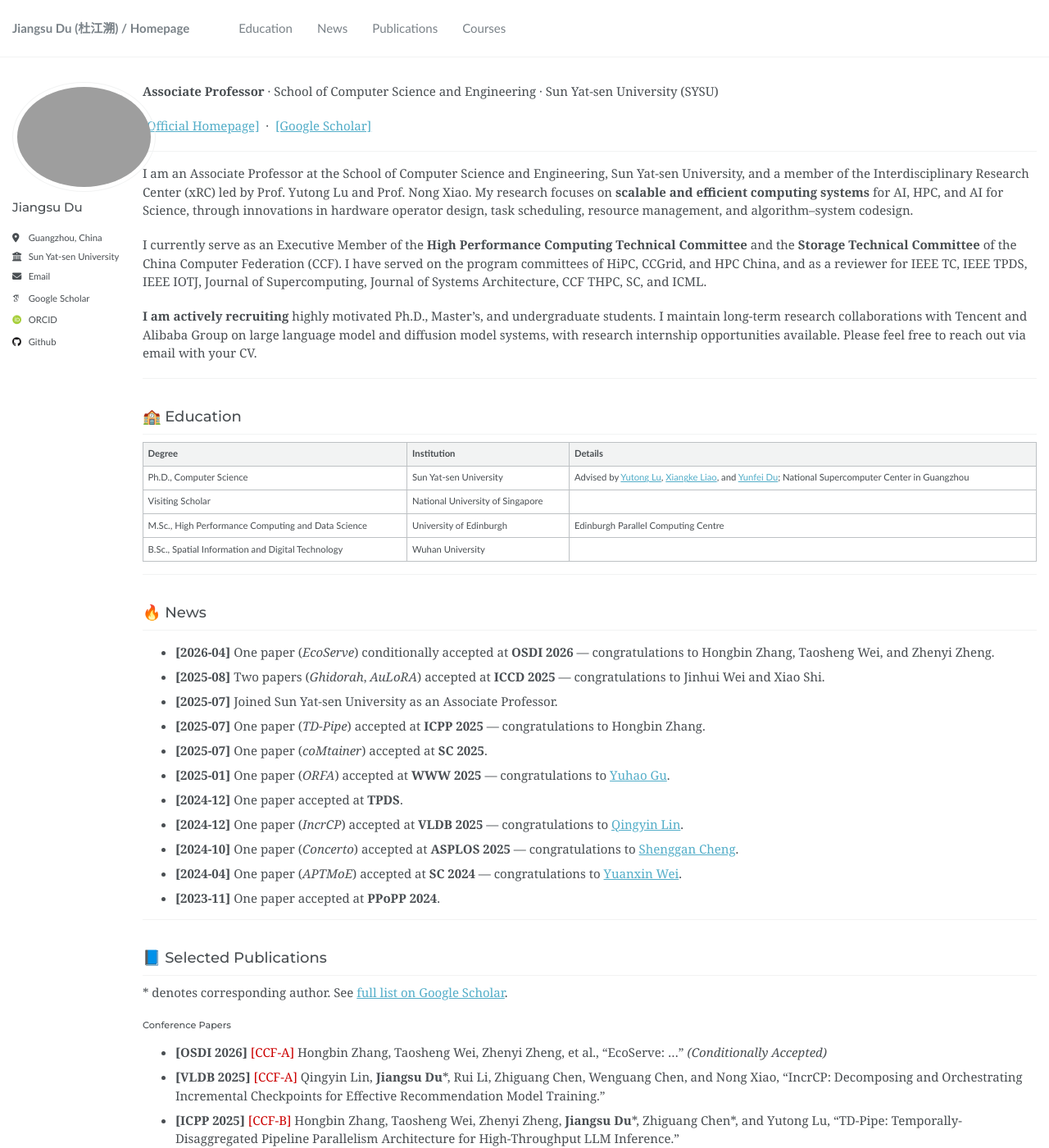
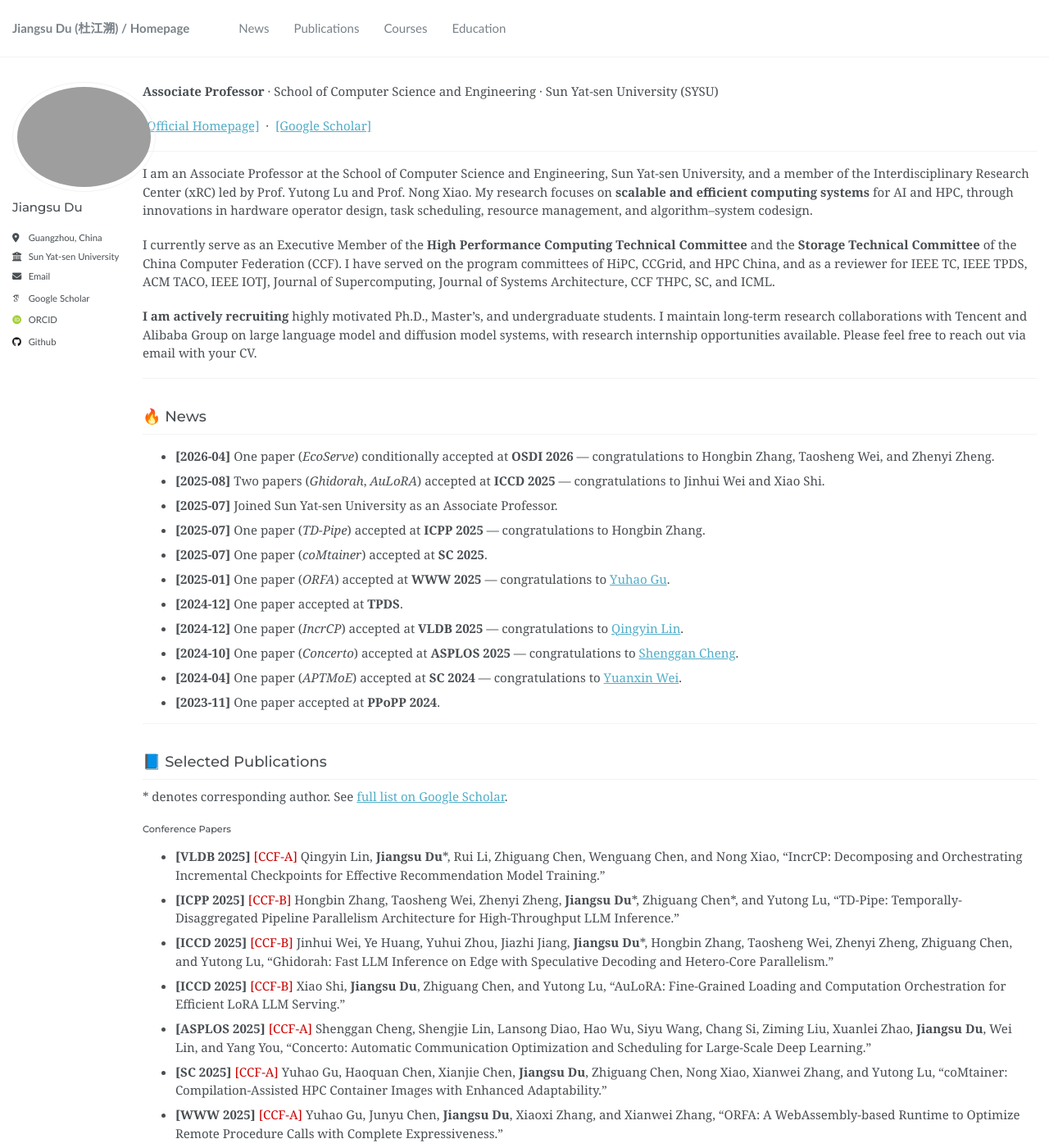
Before and after one commit to dujiangsu/dujiangsu.github.io, a Jekyll site: the page built from _pages/about.md, in a window 1280 px wide and 1400 px high. Shown: the whole window at 82% size. Built offline with Jekyll 4.4.1, drawn with Linux system fonts in a browser that asks for light colours; emoji names are drawn with the system emoji font; some web fonts are replaced; some of the changed text lies outside the part shown.

Commit message:
Move Education to last section; update nav order; fix PhD details
- Reorder sections: News > Publications > Courses > Education
- Update top nav order to match
- Remove "National Supercomputer Center in Guangzhou" from PhD entry

```diff
--- a/_data/navigation.yml
+++ b/_data/navigation.yml
@@ -5,9 +5,6 @@
 # prevent it from being included in the site.
 
 main:
-  - title: "Education"
-    url: /#school-education
-
   - title: "News"
     url: /#fire-news
 
@@ -16,3 +13,6 @@ main:
 
   - title: "Courses"
     url: /#courses
+
+  - title: "Education"
+    url: /#school-education
--- a/_pages/about.md
+++ b/_pages/about.md
@@ -12,22 +12,11 @@ redirect_from:
 
 ---
 
-I am an Associate Professor at the School of Computer Science and Engineering, Sun Yat-sen University, and a member of the Interdisciplinary Research Center (xRC) led by Prof. Yutong Lu and Prof. Nong Xiao. My research focuses on **scalable and efficient computing systems** for AI, HPC, and AI for Science, through innovations in hardware operator design, task scheduling, resource management, and algorithm–system codesign.
+I am an Associate Professor at the School of Computer Science and Engineering, Sun Yat-sen University, and a member of the Interdisciplinary Research Center (xRC) led by Prof. Yutong Lu and Prof. Nong Xiao. My research focuses on **scalable and efficient computing systems** for AI and HPC, through innovations in hardware operator design, task scheduling, resource management, and algorithm–system codesign.
 
-I currently serve as an Executive Member of the **High Performance Computing Technical Committee** and the **Storage Technical Committee** of the China Computer Federation (CCF). I have served on the program committees of HiPC, CCGrid, and HPC China, and as a reviewer for IEEE TC, IEEE TPDS, IEEE IOTJ, Journal of Supercomputing, Journal of Systems Architecture, CCF THPC, SC, and ICML.
+I currently serve as an Executive Member of the **High Performance Computing Technical Committee** and the **Storage Technical Committee** of the China Computer Federation (CCF). I have served on the program committees of HiPC, CCGrid, and HPC China, and as a reviewer for IEEE TC, IEEE TPDS, ACM TACO, IEEE IOTJ, Journal of Supercomputing, Journal of Systems Architecture, CCF THPC, SC, and ICML.
 
 **I am actively recruiting** highly motivated Ph.D., Master's, and undergraduate students. I maintain long-term research collaborations with Tencent and Alibaba Group on large language model and diffusion model systems, with research internship opportunities available. Please feel free to reach out via email with your CV.
-
----
-
-## :school: Education
-
-| Degree | Institution | Details |
-|:---|:---|:---|
-| Ph.D., Computer Science | Sun Yat-sen University | Advised by [Yutong Lu](https://baike.baidu.com/link?url=fcpCKn80OKYp5P7NydFvZux6Qq4MJGxKiByJ3QxbWjSHuuKimoERoOag4PT4f9vEfbgXHRXibHIko2r7wv2TiL_qes9_HtkgIBIXNFM-tZsBx-0uvjAcbLcuhFWeNX_S), [Xiangke Liao](https://www.cae.cn/cae/html/main/colys/68400379.html), and [Yunfei Du](https://baike.baidu.com/item/%E6%9D%9C%E4%BA%91%E9%A3%9E/23715232); National Supercomputer Center in Guangzhou |
-| Visiting Scholar | National University of Singapore | |
-| M.Sc., High Performance Computing and Data Science | University of Edinburgh | Edinburgh Parallel Computing Centre |
-| B.Sc., Spatial Information and Digital Technology | Wuhan University | |
 
 ---
 
@@ -53,7 +42,6 @@ I currently serve as an Executive Member of the **High Performance Computing Tec
 
 #### Conference Papers
 
-- **[OSDI 2026]** <span style="color:#cc0000;">[CCF-A]</span> Hongbin Zhang, Taosheng Wei, Zhenyi Zheng, et al., "EcoServe: ..." *(Conditionally Accepted)*
 - **[VLDB 2025]** <span style="color:#cc0000;">[CCF-A]</span> Qingyin Lin, **Jiangsu Du**\*, Rui Li, Zhiguang Chen, Wenguang Chen, and Nong Xiao, "IncrCP: Decomposing and Orchestrating Incremental Checkpoints for Effective Recommendation Model Training."
 - **[ICPP 2025]** <span style="color:#cc0000;">[CCF-B]</span> Hongbin Zhang, Taosheng Wei, Zhenyi Zheng, **Jiangsu Du**\*, Zhiguang Chen\*, and Yutong Lu, "TD-Pipe: Temporally-Disaggregated Pipeline Parallelism Architecture for High-Throughput LLM Inference."
 - **[ICCD 2025]** <span style="color:#cc0000;">[CCF-B]</span> Jinhui Wei, Ye Huang, Yuhui Zhou, Jiazhi Jiang, **Jiangsu Du**\*, Hongbin Zhang, Taosheng Wei, Zhenyi Zheng, Zhiguang Chen, and Yutong Lu, "Ghidorah: Fast LLM Inference on Edge with Speculative Decoding and Hetero-Core Parallelism."
```
Also changed, not shown: other parts of _pages/about.md (+11 -0 lines).
